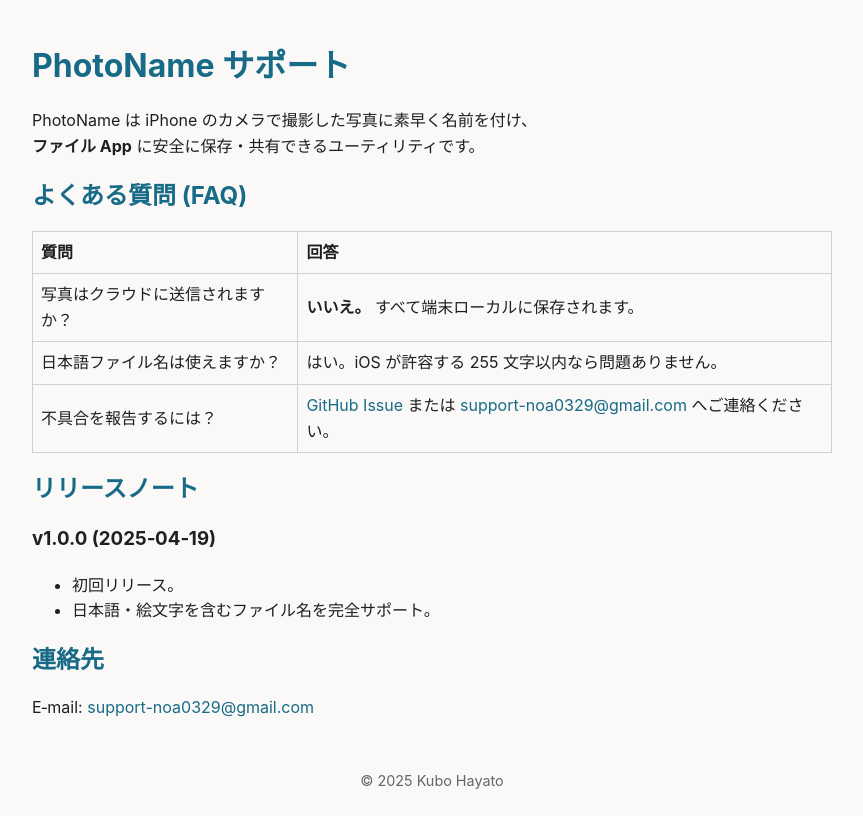
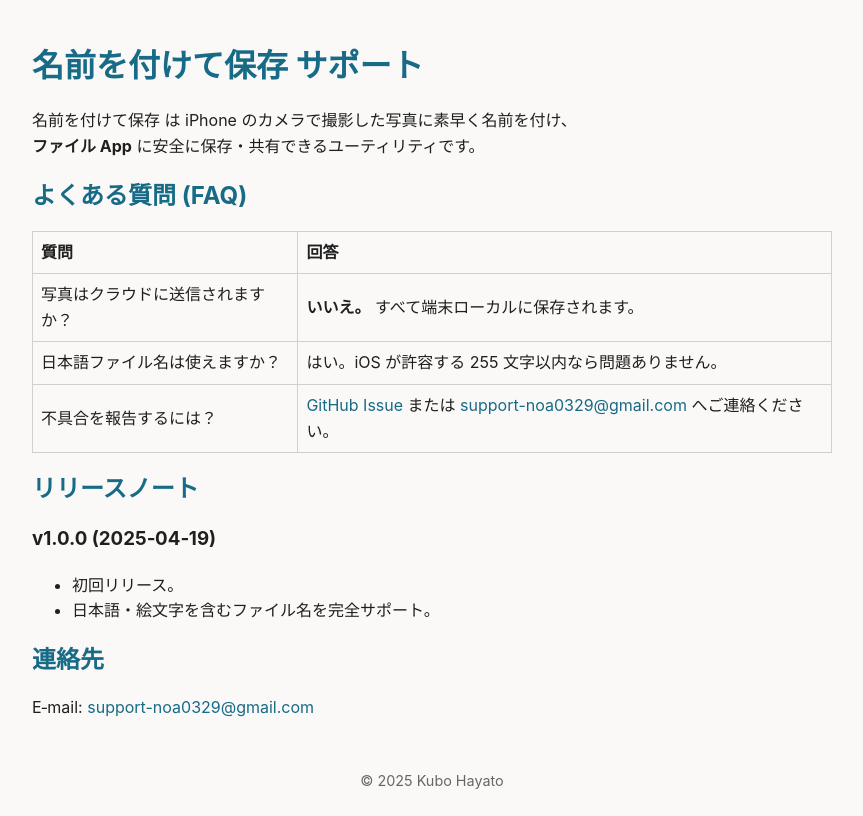
Before and after one commit to saio-o/namesave-support, a plain HTML site: page index.html in a window 1280 px wide. Shown: the whole page, without its empty margins (208-1071 px from the left). Drawn offline with Linux system fonts and the light colour scheme.

Commit message:
Update index.html

```diff
--- a/index.html
+++ b/index.html
@@ -19,8 +19,8 @@
 <body>
 
 <header>
-  <h1>PhotoName サポート</h1>
-  <p>PhotoName は iPhone のカメラで撮影した写真に素早く名前を付け、<br>
+  <h1>名前を付けて保存 サポート</h1>
+  <p>名前を付けて保存 は iPhone のカメラで撮影した写真に素早く名前を付け、<br>
      <strong>ファイル App</strong> に安全に保存・共有できるユーティリティです。</p>
 </header>
 
```
